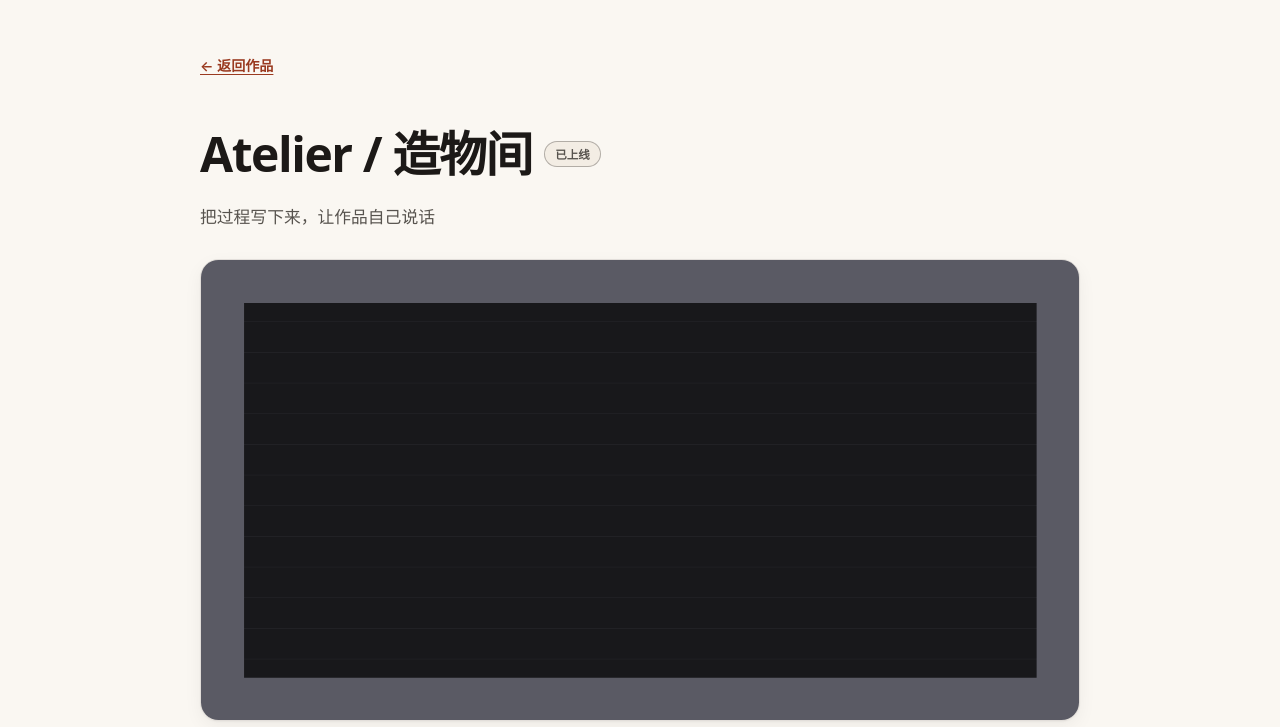
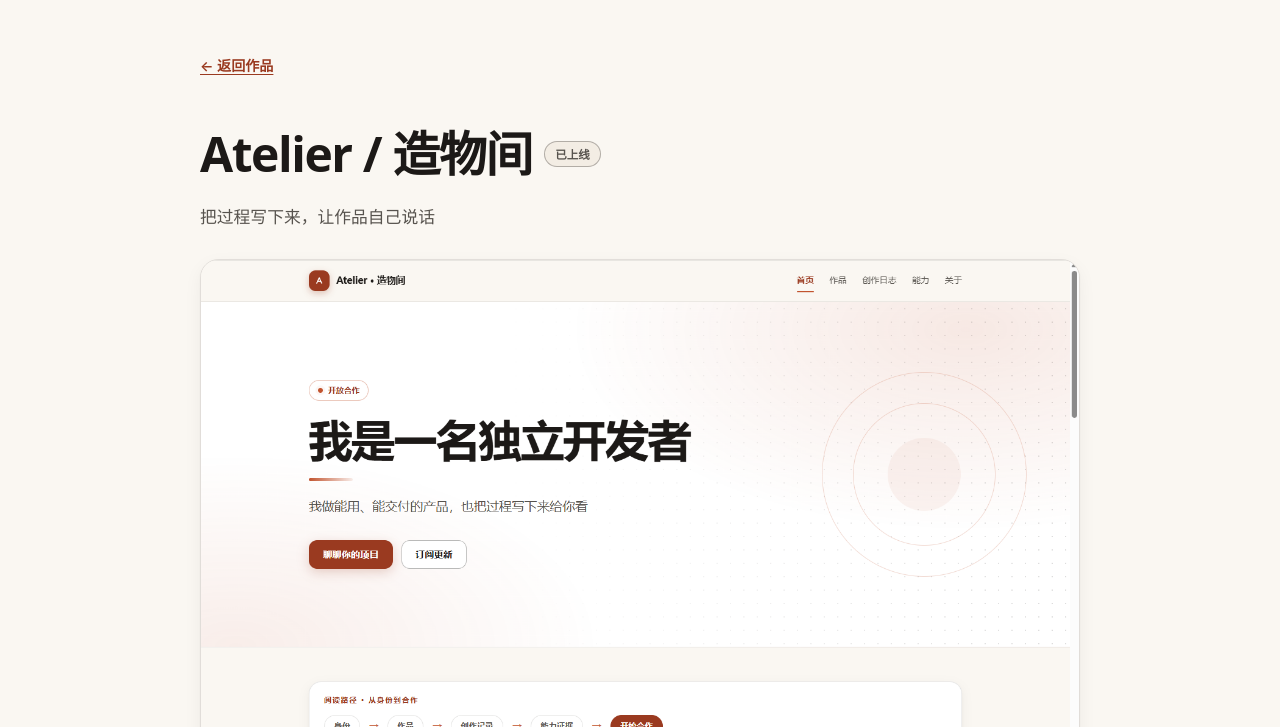
Before and after one commit to zjc99999/website, an Astro site: page /products/atelier in a window 1280 px wide. Shown: the part 73-800 px from the top of the page. Built offline with nearby package versions, Linux system fonts and the light colour scheme; Astro itself is replaced by a stand-in of ours; no server answers.

Commit message:
content: 用真实首页截图作为 Atelier 作品封面

```diff
--- a/src/content/products/atelier.mdx
+++ b/src/content/products/atelier.mdx
@@ -13,7 +13,7 @@ locale: zh-CN
 url: https://website.85138175.xyz
 launch_date: 2026-11-12
 # 相对本内容文件的路径；image() → Astro 内置 sharp → 构建期生成 WebP/AVIF
-cover: ../../assets/atelier-cover.png
+cover: ../../assets/atelier-home.png
 metrics:
   stack: Astro 7 + TypeScript + Tailwind 4
   first_screen_js_kb: 0
```
Also changed, not shown: src/assets/atelier-home.png (added).
